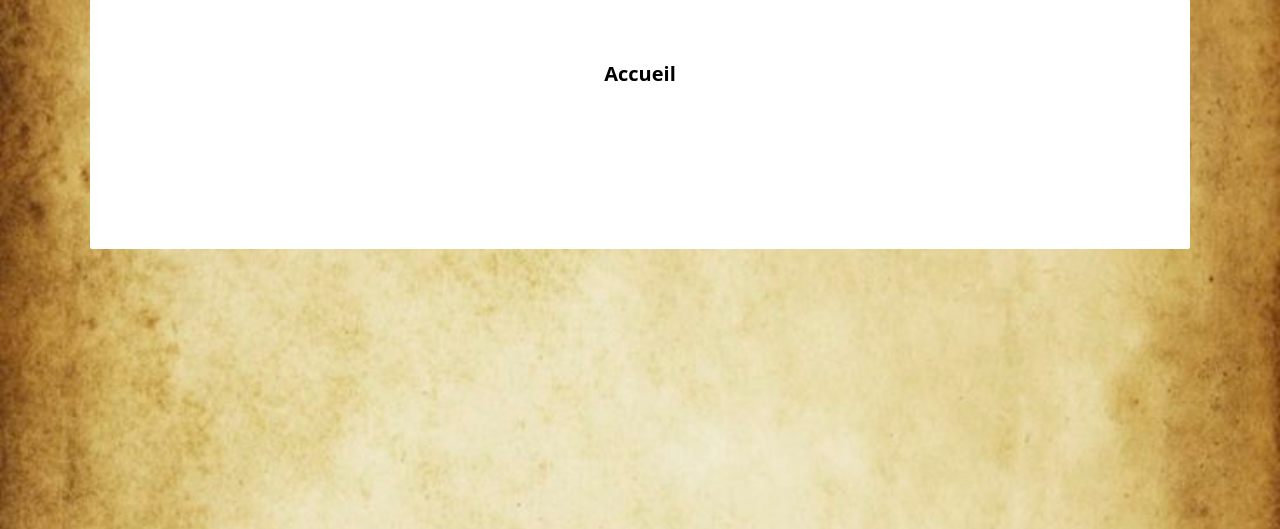
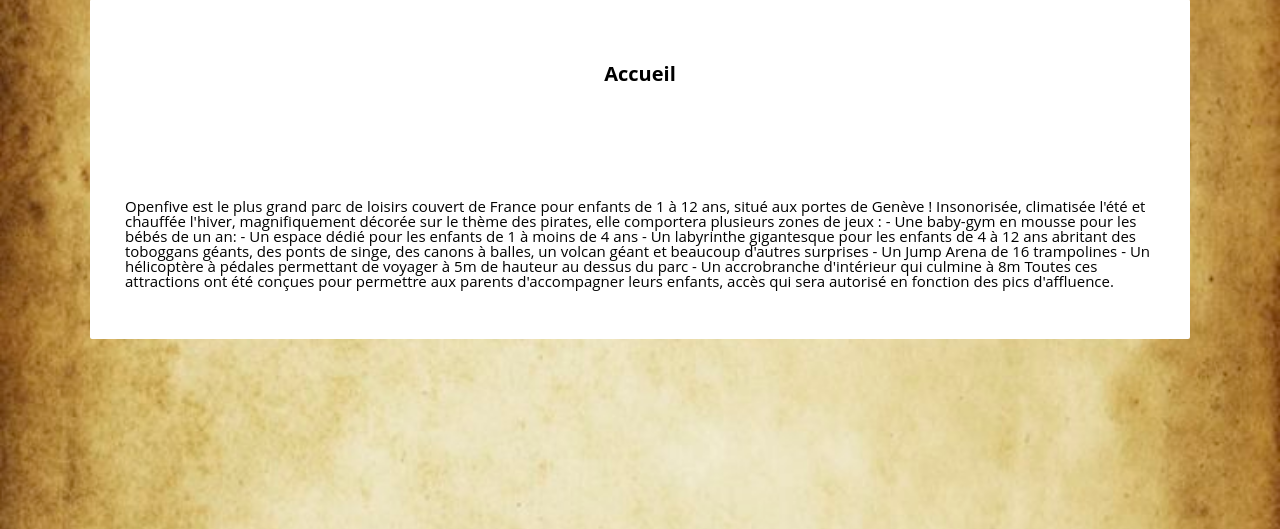
Before and after one commit to Brignolu/ProjetWeb, a PHP site: page / in a window 1280 px wide. Shown: the part 181-710 px from the top of the page. Run offline with PHP 8.4, Linux system fonts and the light colour scheme; some libraries are stand-ins or nearby versions.

Commit message:
modification accueil

```diff
--- a/view/pages/attraction.php
+++ b/view/pages/attraction.php
@@ -5,8 +5,6 @@
             echo '<h2> ' . $attraction["nom"] . '</h2>';
             echo '<p> ' . $attraction["description"] . '</p>';
             echo '<img src="'.$attraction["photo1"].'" alt="erreur">';
-            echo '<img src="'.$attraction["photo2"].'" alt="erreur">';
-            echo '<img src="'.$attraction["photo3"].'" alt="erreur">';
         }
         ?>
     </div>
--- a/view/pages/home.php
+++ b/view/pages/home.php
@@ -8,4 +8,15 @@
 
     </h3>
 
+    <p class="of-main-corps">
+        Openfive est le plus grand parc de loisirs couvert de France pour enfants de 1 à 12 ans, situé aux portes de Genève ! Insonorisée, climatisée l'été et chauffée l'hiver, magnifiquement décorée sur le thème des pirates, elle comportera plusieurs zones de jeux :
+        - Une baby-gym en mousse pour les bébés de un an:
+        - Un espace dédié pour les enfants de 1 à moins de 4 ans
+        - Un labyrinthe gigantesque pour les enfants de 4 à 12 ans abritant des toboggans géants, des ponts de singe, des canons à balles, un volcan géant et beaucoup d'autres surprises
+        - Un Jump Arena de 16 trampolines
+        - Un hélicoptère à pédales permettant de voyager à 5m de hauteur au dessus du parc
+        - Un accrobranche d'intérieur qui culmine à 8m
+        Toutes ces attractions ont été conçues pour permettre aux parents d'accompagner leurs enfants, accès qui sera autorisé en fonction des pics d'affluence.
+    </p>
+
 </div>
--- a/view/pages/user_reserv.php
+++ b/view/pages/user_reserv.php
@@ -57,7 +57,6 @@
             </li>
 
             <li class="of-main-form-item">
-                <p>prix total</p>
                 <input class="of-main-form-item-link" type='text' id='cost_result' name="total_cost" value='0'>
             </li>
 
```
